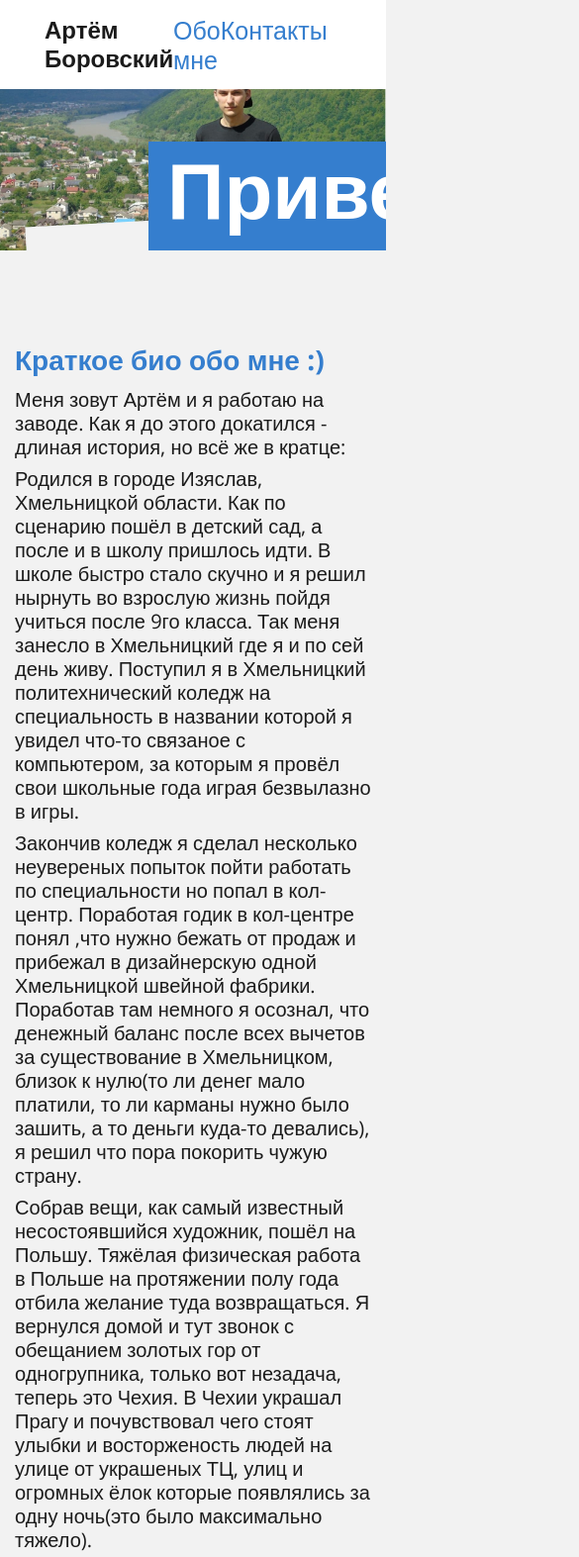
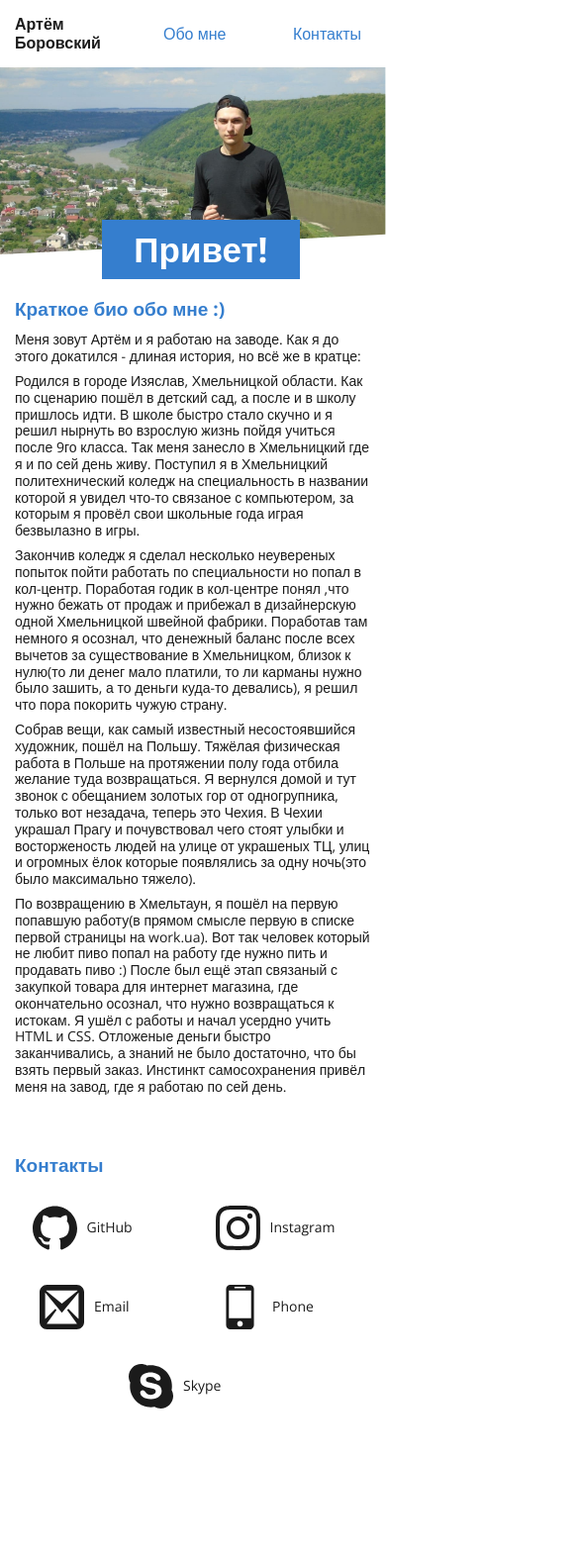
Before and after one commit to valenitin/oss_21, a plain HTML site: page index.html in a window 390 px wide. Shown: the top 1573 px of the page at 99% size, 585 px wide, since content can reach past the window. After the commit the page ends 1508 px from the top, so only its background shows below. Drawn offline with nearby package versions, Linux system fonts and the light colour scheme.

Commit message:
finished adaptive

```diff
--- a/css/style.css
+++ b/css/style.css
@@ -5,7 +5,9 @@ body{
     font-size: 20px;
     line-height: 1.2;
     color: #1b1b1b;
-    background-color: #f2f2f2;
+
+    display: flex;
+    justify-content: center;
 }
 .wrapper {
     display: -webkit-box;
@@ -16,7 +18,7 @@ body{
     -ms-flex-direction: column;
     flex-direction: column;
     min-height: 100%;
-
+    max-width: 1440px;
 }
 
 .container{
@@ -29,6 +31,7 @@ header  {
     background-color: #fff;
     position: relative;
     z-index: 2;
+
 }
 .nav{
     padding-top: 15px;
@@ -53,7 +56,7 @@ header  {
     justify-content: space-between;
     list-style: none;
     flex-basis: 334px;
-    margin-right: 160px;
+    margin-right: 80px;
 }
 .nav__item{
     transition: color 0.3s ease-in-out;
@@ -84,7 +87,7 @@ header  {
     height: 225px;
     transform: rotate(
             -3deg);
-    background-color: #f2f2f2;
+    background-color: #fff;
 }
 .hero__welcome{
     position: absolute;
@@ -99,6 +102,7 @@ header  {
     text-align: center;
     z-index: 5;
     color: #fff;
+    margin: 0;
 }
 
 /*about*/
@@ -134,6 +138,7 @@ header  {
     list-style: none;
     display: flex;
     justify-content: space-around;
+    flex-wrap: wrap;
 
 }
 .contacts__link{
@@ -141,6 +146,14 @@ header  {
     align-items: center;
     transition: color 0.3s ease-in-out;
 
+
+}
+.contacts__item{
+    min-width: 130px;
+    margin-bottom: 35px;
+}
+.contacts__item + .contacts__item{
+    margin-left: 10px;
 }
 .contacts__link:hover,.contacts__link:focus{
     color: #357ece;
@@ -150,10 +163,105 @@ header  {
 .contacts svg{
     width: 45px;
     height: 45px;
-    margin-right: 20px;
+    margin-right: 10px;
     fill: currentColor;
 }
 .contacts__link:hover .contacts svg{
     color: #357ece;
 
 }
+
+@media screen and (max-width: 767px) {
+    .container{
+        max-width: 768px;
+    }
+    .nav{
+        font-size: 20px ;
+    }
+    .nav__menu{
+        margin-right: 10px;
+        flex-basis: 290px;
+    }
+    .hero__welcome{
+        left: 103px;
+        font-size: 55px;
+        line-height: 83px;
+        height: 93px;
+        width: 285px;
+    }
+   .contacts{
+        justify-content: space-around;
+   }
+    .contacts__item{
+        min-width: 190px;
+    }
+}
+@media screen and (max-width: 666px) {
+    .hero{
+        top: 0;
+    }
+    .hero::after{
+        right: -20px;
+    }
+
+}
+@media screen and (max-width: 540px) {
+    .container{
+        max-width: 540px;
+    }
+    .nav{
+        font-size: 16px ;
+    }
+    .nav__logo{
+        margin-left: 0;
+        font-size: 16px;
+    }
+    .nav__menu{
+        margin-right: 10px;
+        flex-basis: 200px;
+    }
+    .hero__welcome{
+        left: 103px;
+        font-size: 35px;
+        line-height: 60px;
+        height: 60px;
+        width: 200px;
+    }
+    .about{
+        padding-top: 0;
+    }
+    .about__title{
+        font-size: 19px;
+    }
+    .about__text{
+        font-size: 14px;
+    }
+    .footer__title{
+        font-size: 19px;
+    }
+    .contacts__item{
+        min-width: 140px;
+
+    }
+    .contacts__link-text{
+        font-size: 14px;
+    }
+}
+@media screen and (max-width: 360px) {
+    .container{
+        max-width: 350px;
+    }
+
+    .hero__welcome {
+        left: 55px;
+        font-size: 28px;
+        line-height: 32px;
+        height: 40px;
+        width: 143px;
+    }
+    .about__title {
+        font-size: 16px;}
+    .about__text {
+        font-size: 12px;
+    }
+}
--- a/index.html
+++ b/index.html
@@ -15,8 +15,8 @@
                 <nav class="nav">
                     <a class="nav__logo" href="index.html">Артём Боровский</a>
                     <ul class="nav__menu">
-                        <li class="nav__item"><a class="nav__link" href="">Обо мне</a></li>
-                        <li class="nav__item"><a class="nav__link" href="">Контакты</a></li>
+                        <li class="nav__item"><a class="nav__link" href="#bio">Обо мне</a></li>
+                        <li class="nav__item"><a class="nav__link" href="#contact">Контакты</a></li>
                     </ul>
                 </nav>
             </div>
@@ -24,11 +24,11 @@
         <main>
             <section class="hero">
                 <img class="hero__img" src="./img/hero.jpg" alt="Артём Боровский стоит на фоне Залещиков">
-                <p class="hero__welcome">Привет!</p>
+                <h2 class="hero__welcome">Привет!</h2>
             </section>
             <section class="about">
                 <div class="container">
-                <h2 class="about__title">Краткое био обо мне :)</h2>
+                <h3 id="bio" class="about__title">Краткое био обо мне :)</h3>
                 <p class="about__text">Меня зовут Артём и я работаю на заводе. Как я до этого докатился - длиная история, но всё же в кратце:
 
                 </p>
@@ -55,47 +55,46 @@
                         заканчивались, а знаний не было достаточно, что бы взять первый заказ. Инстинкт самосохранения привёл меня на завод, где я работаю по сей день.
 
                     </p>
-                    <p class="about__text">
-                        В ДЗ нужно сделать ещё таблицу, остальные данные внесу туда :)
-                    </p>
+
                 </div>
+
+
             </section>
 
          </main>
 
 <footer class="footer">
     <div class="container">
-        <h3 class="footer__title">Контакты</h3>
+        <h3 id="contact" class="footer__title">Контакты</h3>
         <ul class="footer__contacts contacts">
-            <li class="contacts__item"><a class="contacts__link" href="https://github.com/yuk1teru"><svg version="1.1" xmlns="http://www.w3.org/2000/svg" width="512" height="512" viewBox="0 0 512 512">
-                <g id="icomoon-ignore">
-                </g>
+            <li class="contacts__item"><a class="contacts__link" href="https://github.com/yuk1teru"><svg  xmlns="http://www.w3.org/2000/svg" width="512" height="512" viewBox="0 0 512 512">
+
+
                 <path d="M256.004 6.321c-141.369 0-256.004 114.609-256.004 255.999 0 113.107 73.352 209.066 175.068 242.918 12.793 2.369 17.496-5.555 17.496-12.316 0-6.102-0.24-26.271-0.348-47.662-71.224 15.488-86.252-30.205-86.252-30.205-11.641-29.588-28.424-37.458-28.424-37.458-23.226-15.889 1.755-15.562 1.755-15.562 25.7 1.805 39.238 26.383 39.238 26.383 22.836 39.135 59.888 27.82 74.502 21.279 2.294-16.543 8.926-27.84 16.253-34.232-56.865-6.471-116.638-28.425-116.638-126.516 0-27.949 10.002-50.787 26.38-68.714-2.658-6.45-11.427-32.486 2.476-67.75 0 0 21.503-6.876 70.42 26.245 20.418-5.674 42.318-8.518 64.077-8.617 21.751 0.099 43.668 2.943 64.128 8.617 48.867-33.122 70.328-26.245 70.328-26.245 13.936 35.264 5.175 61.3 2.518 67.75 16.41 17.928 26.347 40.766 26.347 68.714 0 98.327-59.889 119.975-116.895 126.312 9.182 7.945 17.362 23.523 17.362 47.406 0 34.254-0.298 61.822-0.298 70.254 0 6.814 4.611 14.797 17.586 12.283 101.661-33.888 174.921-129.813 174.921-242.884 0-141.39-114.617-255.999-255.996-255.999z"></path>
             </svg><span class="contacts__link-text">GitHub</span></a></li>
-            <li class="contacts__item"><a class="contacts__link" href="https://www.instagram.com/a.borovskyi/"><svg version="1.1" xmlns="http://www.w3.org/2000/svg" width="512" height="512" viewBox="0 0 512 512">
+            <li class="contacts__item"><a class="contacts__link" href="https://www.instagram.com/a.borovskyi/"><svg  xmlns="http://www.w3.org/2000/svg" width="512" height="512" viewBox="0 0 512 512">
 
-                <g id="icomoon-ignore">
-                </g>
+
+
                 <path d="M256 46.1c68.4 0 76.5 0.3 103.4 1.5 25 1.1 38.5 5.3 47.5 8.8 11.9 4.6 20.5 10.2 29.4 19.1 9 9 14.5 17.5 19.2 29.4 3.5 9 7.7 22.6 8.8 47.5 1.2 27 1.5 35.1 1.5 103.4s-0.3 76.5-1.5 103.4c-1.1 25-5.3 38.5-8.8 47.5-4.6 11.9-10.2 20.5-19.1 29.4-9 9-17.5 14.5-29.4 19.2-9 3.5-22.6 7.7-47.5 8.8-27 1.2-35.1 1.5-103.4 1.5s-76.5-0.3-103.4-1.5c-25-1.1-38.5-5.3-47.5-8.8-11.9-4.6-20.5-10.2-29.4-19.1-9-9-14.5-17.5-19.2-29.4-3.5-9-7.7-22.6-8.8-47.5-1.2-27-1.5-35.1-1.5-103.4s0.3-76.5 1.5-103.4c1.1-25 5.3-38.5 8.8-47.5 4.6-11.9 10.2-20.5 19.1-29.4 9-9 17.5-14.5 29.4-19.2 9-3.5 22.6-7.7 47.5-8.8 26.9-1.2 35-1.5 103.4-1.5zM256 0c-69.5 0-78.2 0.3-105.5 1.5-27.2 1.2-45.9 5.6-62.1 11.9-16.9 6.6-31.2 15.3-45.4 29.6-14.3 14.2-23 28.5-29.6 45.3-6.3 16.3-10.7 34.9-11.9 62.1-1.2 27.4-1.5 36.1-1.5 105.6s0.3 78.2 1.5 105.5c1.2 27.2 5.6 45.9 11.9 62.1 6.6 16.9 15.3 31.2 29.6 45.4 14.2 14.2 28.5 23 45.3 29.5 16.3 6.3 34.9 10.7 62.1 11.9 27.3 1.2 36 1.5 105.5 1.5s78.2-0.3 105.5-1.5c27.2-1.2 45.9-5.6 62.1-11.9 16.8-6.5 31.1-15.3 45.3-29.5s23-28.5 29.5-45.3c6.3-16.3 10.7-34.9 11.9-62.1 1.2-27.3 1.5-36 1.5-105.5s-0.3-78.2-1.5-105.5c-1.2-27.2-5.6-45.9-11.9-62.1-6.3-17-15-31.3-29.3-45.5-14.2-14.2-28.5-23-45.3-29.5-16.3-6.3-34.9-10.7-62.1-11.9-27.4-1.3-36.1-1.6-105.6-1.6v0z"></path>
                 <path d="M256 124.5c-72.6 0-131.5 58.9-131.5 131.5s58.9 131.5 131.5 131.5 131.5-58.9 131.5-131.5c0-72.6-58.9-131.5-131.5-131.5zM256 341.3c-47.1 0-85.3-38.2-85.3-85.3s38.2-85.3 85.3-85.3c47.1 0 85.3 38.2 85.3 85.3s-38.2 85.3-85.3 85.3z"></path>
                 <path d="M423.4 119.3c0 16.955-13.745 30.7-30.7 30.7s-30.7-13.745-30.7-30.7c0-16.955 13.745-30.7 30.7-30.7s30.7 13.745 30.7 30.7z"></path>
             </svg><span class="contacts__link-text">Instagram</span></a></li>
-            <li class="contacts__item"><a class="contacts__link" href="mailto:artemk0b2396@gmail.com"><svg version="1.1" xmlns="http://www.w3.org/2000/svg" width="512" height="512" viewBox="0 0 512 512">
+            <li class="contacts__item"><a class="contacts__link" href="mailto:artemk0b2396@gmail.com"><svg  xmlns="http://www.w3.org/2000/svg" width="512" height="512" viewBox="0 0 512 512">
 
-                <g id="icomoon-ignore">
-                </g>
+
+
                 <path d="M426.671 0h-341.328c-46.937 0-85.343 38.405-85.343 85.345v341.311c0 46.969 38.406 85.344 85.343 85.344h341.328c46.938 0 85.329-38.375 85.329-85.345v-341.31c0-46.94-38.391-85.345-85.329-85.345zM426.671 64c3.994 0 7.773 1.167 11.010 3.171l-181.681 150.202-181.677-150.2c3.239-2.005 7.022-3.173 11.020-3.173h341.328zM85.343 448c-0.962 0-1.91-0.073-2.842-0.204l112.813-156.483-14.628-14.627-116.686 116.685v-305.569l192 232.198 192-232.197v305.568l-116.686-116.685-14.627 14.627 112.814 156.484c-0.929 0.13-1.873 0.203-2.831 0.203h-341.327z"></path>
             </svg><span class="contacts__link-text">Email</span></a></li>
-            <li class="contacts__item"><a class="contacts__link" href="tel:+380680270747"><svg version="1.1" xmlns="http://www.w3.org/2000/svg" width="512" height="512" viewBox="0 0 512 512">
+            <li class="contacts__item"><a class="contacts__link" href="tel:+380680270747"><svg  xmlns="http://www.w3.org/2000/svg" width="512" height="512" viewBox="0 0 512 512">
 
-                <g id="icomoon-ignore">
-                </g>
+
+
                 <path d="M368 0h-224c-26.4 0-48 21.6-48 48v416c0 26.4 21.6 48 48 48h224c26.4 0 48-21.6 48-48v-416c0-26.4-21.6-48-48-48zM192 24h128v16h-128v-16zM256 480c-17.673 0-32-14.327-32-32s14.327-32 32-32 32 14.327 32 32-14.327 32-32 32zM384 384h-256v-320h256v320z"></path>
             </svg><span class="contacts__link-text">Phone</span></a></li>
-            <li class="contacts__item"><a class="contacts__link" href="artemk02396"><svg version="1.1" xmlns="http://www.w3.org/2000/svg" width="512" height="512" viewBox="0 0 512 512">
+            <li class="contacts__item"><a class="contacts__link" href="skype:"><svg  xmlns="http://www.w3.org/2000/svg" width="512" height="512" viewBox="0 0 512 512">
 
-                <g id="icomoon-ignore">
-                </g>
+
                 <path d="M212.8 18.7c-0.8-0.5-1.7-0.9-2.5-1.3-0.9 0.2-1.7 0.3-2.6 0.5l5.1 0.8z"></path>
                 <path d="M18.4 210.5c-0.2 0.9-0.3 1.8-0.4 2.6 0.5 0.8 0.8 1.6 1.3 2.4l-0.9-5z"></path>
                 <path d="M493.4 301.3c0.2-0.9 0.3-1.8 0.5-2.7-0.5-0.8-0.8-1.6-1.3-2.4l0.8 5.1z"></path>
```
